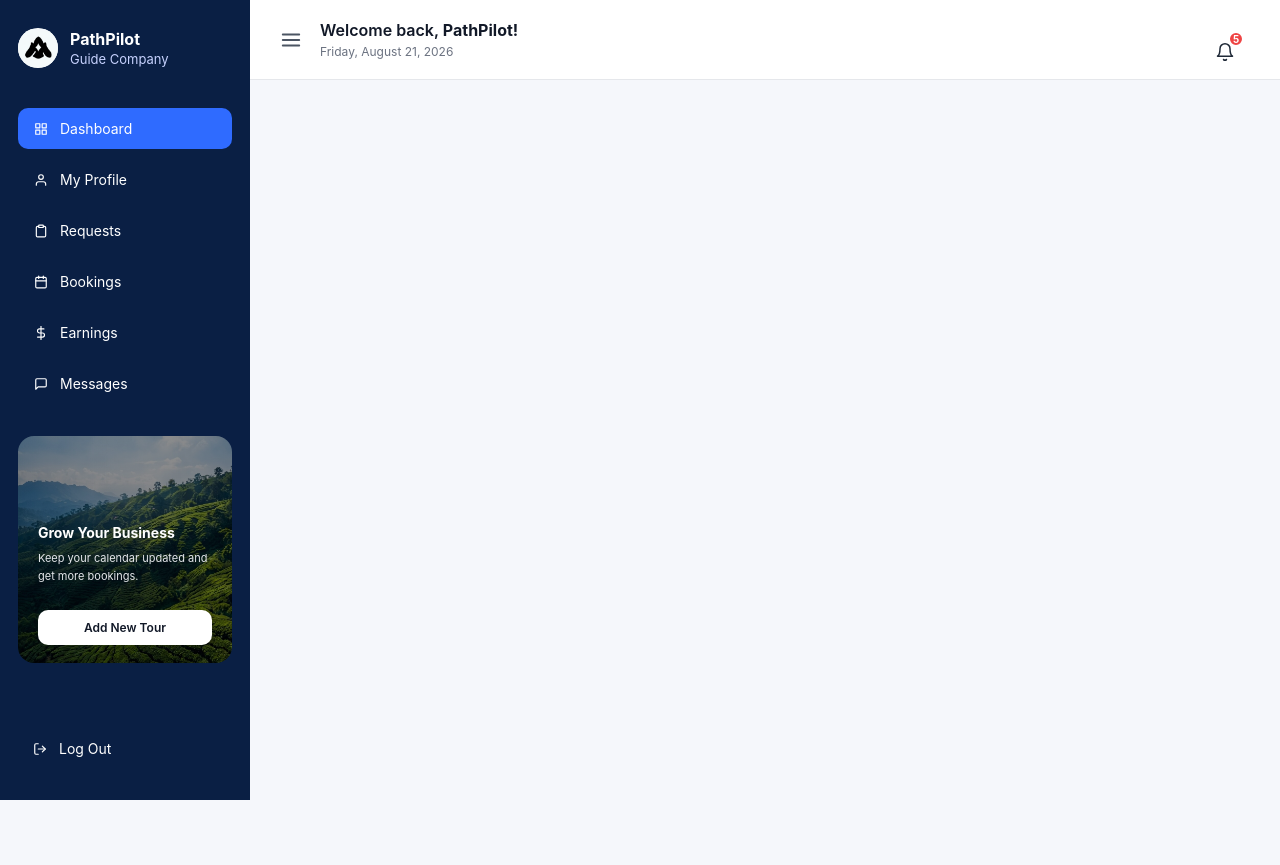
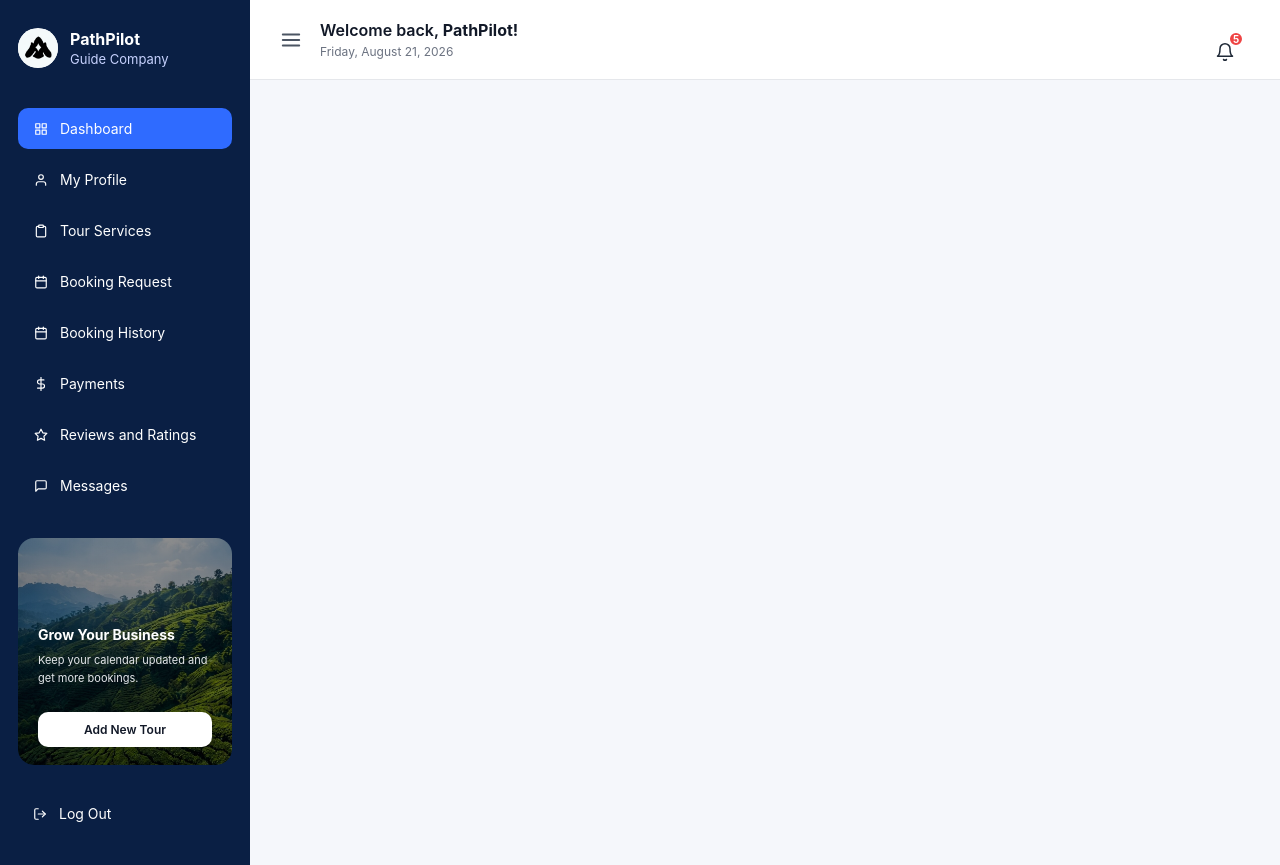
Before and after one commit to fahmida47/TripMesh, a React app in the folder frontend/: page /guide-dashboard in a window 1280 px wide. Before the commit the page ends 800 px from the top, so only its background shows below. Built offline with nearby package versions, Linux system fonts and the light colour scheme; the HTML template or start-up script is replaced by a standard one.

Commit message:
Update guide sidebar menu items

```diff
--- a/frontend/src/pages/GuideDashboard/components/GuideSidebar.jsx
+++ b/frontend/src/pages/GuideDashboard/components/GuideSidebar.jsx
@@ -7,7 +7,8 @@ import {
     FiCalendar,
     FiDollarSign,
     FiMessageSquare,
-    FiLogOut
+    FiLogOut,
+    FiStar
 } from "react-icons/fi";
 
 import logo from "../../../assets/logo.png";
@@ -44,6 +45,7 @@ const GuideSidebar = () => {
 
                     </a>
 
+
                     <a href="#">
 
                         <FiUser />
@@ -52,29 +54,51 @@ const GuideSidebar = () => {
 
                     </a>
 
+
                     <a href="#">
 
                         <FiClipboard />
 
-                        Requests
+                        Tour Services
 
                     </a>
+
 
                     <a href="#">
 
                         <FiCalendar />
 
-                        Bookings
+                        Booking Request
 
                     </a>
+
+
+                    <a href="#">
+
+                        <FiCalendar />
+
+                        Booking History
+
+                    </a>
+
 
                     <a href="#">
 
                         <FiDollarSign />
 
-                        Earnings
+                        Payments
 
                     </a>
+
+
+                    <a href="#">
+
+                        <FiStar />
+
+                        Reviews and Ratings
+
+                    </a>
+
 
                     <a href="#">
 
@@ -83,6 +107,7 @@ const GuideSidebar = () => {
                         Messages
 
                     </a>
+
 
                 </nav>
                 <div
```
